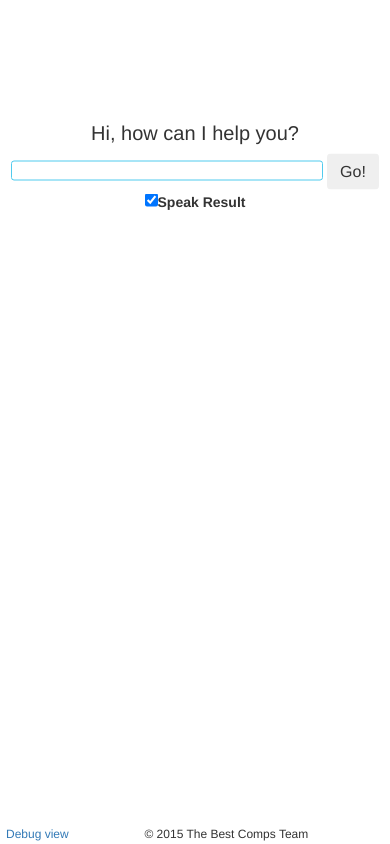
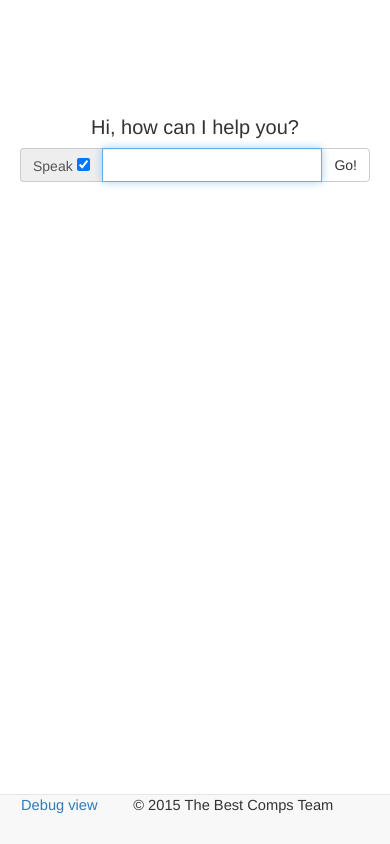
Before and after one commit to Machyne/pal, a Flask app: page / in a window 390 px wide. Run offline with Flask 2, Linux system fonts and the light colour scheme; parts of the project's set-up code (start-up, migrations or seed data) failed here and were passed over; some libraries are stand-ins or nearby versions.

Commit message:
redo some ui stuff to make it work better on mobile

```diff
--- a/server.py
+++ b/server.py
@@ -88,4 +88,4 @@ logger.addHandler(file_handler)
 
 if __name__ == '__main__':
     # app.register_blueprint(pal_blueprint, url_prefix='/api')
-    app.run(debug=True)
+    app.run(debug=True, host='0.0.0.0')
--- a/static/home.css
+++ b/static/home.css
@@ -5,47 +5,30 @@
 html, body {
   width: 100%;
   height: 100%;
-  padding: 0;
-  margin: 0;
+  margin: 0 auto;
+  padding: 10px;
 }
+
 .top {
   width: 100%;
   height: 40%;
 }
+
 .title {
   margin-top: 0;
 }
+
 .center {
   position: relative;
-  top: 50%;
+  top: 30%;
   text-align: center;
-  transform: translateY(-50%);
-  -ms-transform: translateY(-50%);
-  -webkit-transform: translateY(-50%);
 }
-.prompt {
-  height: 36px;
-  width: 348px;
-  border-radius: 3px;
-  font-size: 16px;
-  border: 1px solid #ccc;
-  outline: none;
-  text-align: center;
-  transition: 0.6s ease border-color;
-  -o-transition: 0.6s ease border-color;
-  -moz-transition: 0.6s ease border-color;
-  -webkit-transition: 0.6s ease border-color;
-}
-.prompt:focus {
-  border-color: rgb(81, 203, 238);
-}
-#go-btn {
-    height: 36px;
-    font-size: 16px;
-}
+
 .bottom {
   height: calc(60% - 20px);
+  padding-bottom: 70px;
 }
+
 .footer {
   margin: 0;
   padding: 0 6px;
@@ -53,16 +36,14 @@ html, body {
   position: fixed;
   bottom: 0;
   width: 100%;
-  font-size: 12px;
+  font-size: 11pt;
   line-height: 20px;
   text-align: center;
 }
 .footer-left {
   float: left;
 }
-.bottom .container {
-  height: 100%;
-}
+
 .bottom .row {
   height: 100%;
 }
@@ -73,36 +54,43 @@ html, body {
   list-style-type: none;
   margin: 0;
   padding: 0;
-  overflow-y: auto;
   height: 100%;
+  padding-bottom: 70px;
 }
+
 .history li {
   margin: 0 20px 10px 20px;
   padding: 5px;
   box-sizing: border-box;
   width: calc(100% - 40px);
 }
+
 .history > li {
   border: solid 1px #ccc;
   border-radius: 8px;
   box-shadow: 0 6px 12px #ccc;
   margin-bottom: 15px
 }
+
 .history li.error {
   color: red;
 }
+
 .history li .query {
   font-size: 18px;
   color: #67a;
 }
+
 .history li .query:before {
   content: "“";
   color: inherit;
 }
+
 .history li .query:after {
   content: "”";
   color: inherit;
 }
+
 .history li .result {
   font-size: 20px;
   padding: 5px 15px;
@@ -110,6 +98,7 @@ html, body {
   box-sizing: border-box;
   color: inherit;
 }
+
 .history li .data {
   margin-bottom: 10px;
   font-style: italic;
@@ -125,6 +114,7 @@ html, body {
   -moz-transition: 0.6s max-height cubic-bezier(0, 1.05, 0, 1);
   -webkit-transition: 0.6s max-height cubic-bezier(0, 1.05, 0, 1);
 }
+
 .history li .data:before {
   content: '▶';
   font-style: normal;
@@ -134,6 +124,7 @@ html, body {
   top: 0;
   left: 0;
 }
+
 .history li .data.expanded {
   max-height: 6000px;
   transition: 0.9s max-height ease;
@@ -141,6 +132,7 @@ html, body {
   -moz-transition: 0.9s max-height ease;
   -webkit-transition: 0.9s max-height ease;
 }
+
 .history li .data.expanded:before {
   content: '▼';
   font-style: normal;
--- a/static/home.js
+++ b/static/home.js
@@ -24,7 +24,7 @@ function expandData (el) {
 $(document).ready(function () {
 
   // show speak checkbox only if browser supports tts
-  if ('SpeechSynthesisUtterance' in window) {
+  if ('SpeechSynthesisUtterance' in window && !navigator.userAgent.match(/(iPad|iPhone|iPod)/g) ? true : false)  {
     $("#speak").show();
     $("#speak-check").attr("checked", true);
   }
@@ -55,18 +55,17 @@ $(document).ready(function () {
       utterance.rate = 1.1;
       window.speechSynthesis.speak(utterance);
     }
+
+    $('#prompt').val('');
+    $('#prompt').focus();
   };
-  var prompt = $('.prompt');
-  var lastQuery = '';
+  var prompt = $('#prompt');
   var sendQuery = function () {
     var query = prompt.val();
-    if (query.length > 0 && query.trim() != lastQuery.trim()) {
-      prompt.attr('disabled', 'disabled');
-      $('#go-btn').attr('disabled', 'disabled');
-      lastQuery = query;
-      queryPAL(query, showResult);
-      $('.history-prompt').prepend('<li>' + query + '</li>');
-    }
+    prompt.attr('disabled', 'disabled');
+    $('#go-btn').attr('disabled', 'disabled');
+    lastQuery = query;
+    queryPAL(query, showResult);
   };
 
   prompt.focus();
--- a/templates/home.html
+++ b/templates/home.html
@@ -2,7 +2,7 @@
 <html lang="en">
 <head>
   <meta charset="UTF-8">
-  <meta name="viewport" content="width=device-width, initial-scale=1">
+  <meta name="viewport" content="width=device-width, initial-scale=1, maximum-scale=1, user-scalable=0">
   <title>PAL Web Client</title>
   <link rel="stylesheet" href="//maxcdn.bootstrapcdn.com/bootstrap/3.3.2/css/bootstrap.min.css">
   <link rel="stylesheet" href="{{ url_for('static', filename='home.css') }}">
@@ -13,9 +13,20 @@
   <div class="top">
     <div class="center">
       <h1 class="title">Hi, how can I help you?</h1>
-      <input class="prompt" type="text">
-      <input type="button" class="btn" id="go-btn" value="Go!">
-      <label id="speak" hidden="true"><input type="checkbox" id="speak-check">Speak Result</label>
+      <div class="row">
+        <div class="col-lg-6 col-md-8 col-sm-8 col-xs-12 col-lg-offset-3 col-md-offset-2 col-sm-offset-2">
+          <div class="input-group">
+            <span class="input-group-addon" id="speak" style="display: none;">
+              Speak
+              <input type="checkbox" id="speak-check">
+            </span>
+            <input type="text" class="form-control" id="prompt">
+            <span class="input-group-btn">
+              <button class="btn btn-default" type="button" id="go-btn">Go!</button>
+            </span>
+          </div>
+        </div>
+      </div>
     </div>
   </div>
   <div class="bottom">
@@ -27,9 +38,11 @@
       </div>
     </div>
   </div>
-  <div class="footer">
-    <span class="footer-left"><a href="/debug">Debug view</a></span>
-    © 2015 The Best Comps Team
+  <div class="navbar navbar-default navbar-fixed-bottom footer">
+    <div class="container">
+      <span class="footer-left"><a href="/debug">Debug view</a></span>
+      © 2015 The Best Comps Team
+    </div>
   </div>
 </body>
 </html>
```
